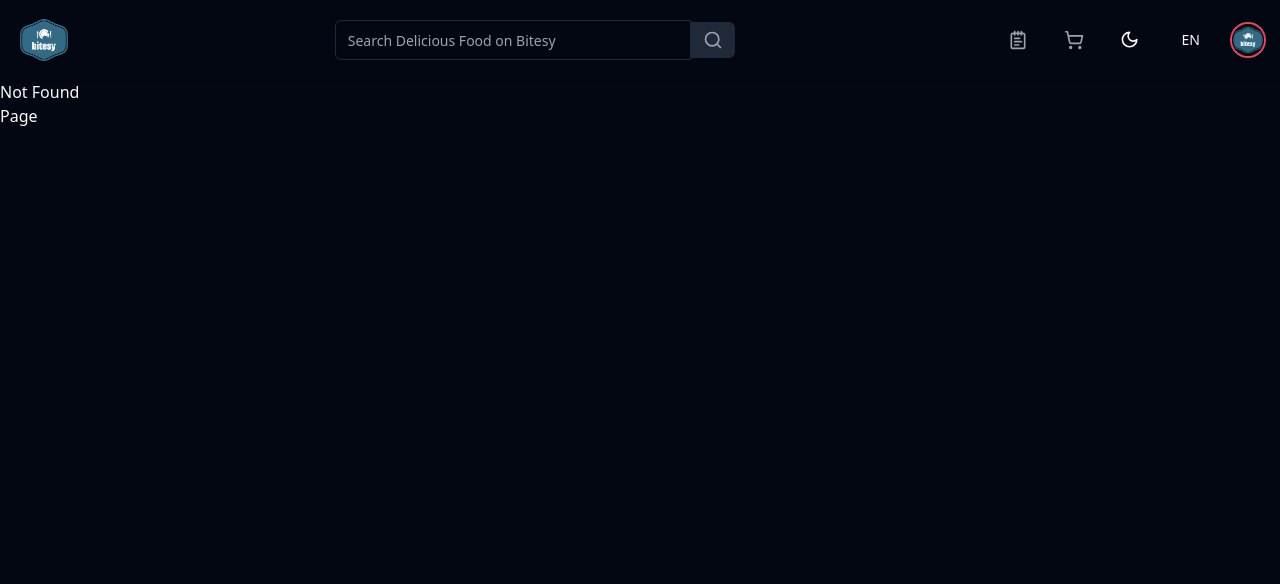
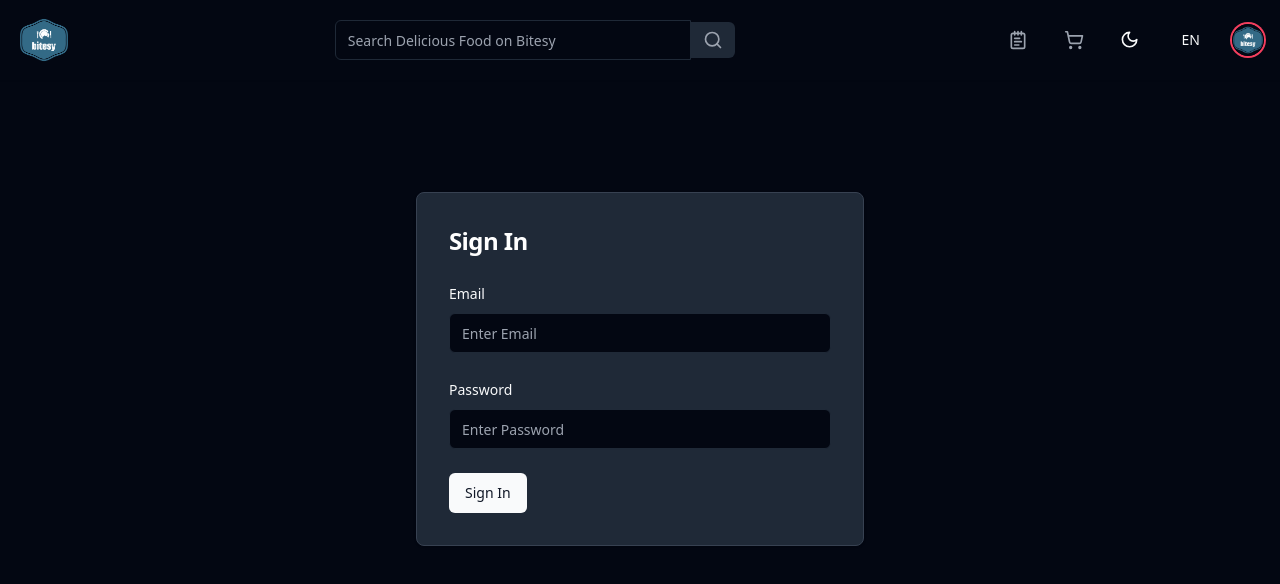
Before and after one commit to HanMyatThu/bitesy, a React (Vite) app in the folder client/: page /sign-in in a window 1280 px wide. Before the commit this address had no page. Shown: the top 584 px of the page. Built offline with nearby package versions, Linux system fonts and the light colour scheme.

Commit message:
create sign in page with form

```diff
--- a/client/package.json
+++ b/client/package.json
@@ -10,8 +10,10 @@
     "preview": "vite preview"
   },
   "dependencies": {
+    "@hookform/resolvers": "^3.9.0",
     "@radix-ui/react-avatar": "^1.1.0",
     "@radix-ui/react-dropdown-menu": "^2.1.1",
+    "@radix-ui/react-label": "^2.1.0",
     "@radix-ui/react-scroll-area": "^1.1.0",
     "@radix-ui/react-separator": "^1.1.0",
     "@radix-ui/react-slot": "^1.1.0",
@@ -31,10 +33,12 @@
     "query-string": "^9.1.0",
     "react": "^18.3.1",
     "react-dom": "^18.3.1",
+    "react-hook-form": "^7.53.0",
     "react-i18next": "^15.0.1",
     "tailwind-merge": "^2.5.2",
     "tailwindcss-animate": "^1.0.7",
-    "usehooks-ts": "^3.1.0"
+    "usehooks-ts": "^3.1.0",
+    "zod": "^3.23.8"
   },
   "devDependencies": {
     "@eslint/js": "^9.9.0",
--- /dev/null
+++ b/client/src/components/ui/form.tsx
@@ -0,0 +1,176 @@
+import * as React from "react"
+import * as LabelPrimitive from "@radix-ui/react-label"
+import { Slot } from "@radix-ui/react-slot"
+import {
+  Controller,
+  ControllerProps,
+  FieldPath,
+  FieldValues,
+  FormProvider,
+  useFormContext,
+} from "react-hook-form"
+
+import { cn } from "@/lib/utils"
+import { Label } from "@/components/ui/label"
+
+const Form = FormProvider
+
+type FormFieldContextValue<
+  TFieldValues extends FieldValues = FieldValues,
+  TName extends FieldPath<TFieldValues> = FieldPath<TFieldValues>
+> = {
+  name: TName
+}
+
+const FormFieldContext = React.createContext<FormFieldContextValue>(
+  {} as FormFieldContextValue
+)
+
+const FormField = <
+  TFieldValues extends FieldValues = FieldValues,
+  TName extends FieldPath<TFieldValues> = FieldPath<TFieldValues>
+>({
+  ...props
+}: ControllerProps<TFieldValues, TName>) => {
+  return (
+    <FormFieldContext.Provider value={{ name: props.name }}>
+      <Controller {...props} />
+    </FormFieldContext.Provider>
+  )
+}
+
+const useFormField = () => {
+  const fieldContext = React.useContext(FormFieldContext)
+  const itemContext = React.useContext(FormItemContext)
+  const { getFieldState, formState } = useFormContext()
+
+  const fieldState = getFieldState(fieldContext.name, formState)
+
+  if (!fieldContext) {
+    throw new Error("useFormField should be used within <FormField>")
+  }
+
+  const { id } = itemContext
+
+  return {
+    id,
+    name: fieldContext.name,
+    formItemId: `${id}-form-item`,
+    formDescriptionId: `${id}-form-item-description`,
+    formMessageId: `${id}-form-item-message`,
+    ...fieldState,
+  }
+}
+
+type FormItemContextValue = {
+  id: string
+}
+
+const FormItemContext = React.createContext<FormItemContextValue>(
+  {} as FormItemContextValue
+)
+
+const FormItem = React.forwardRef<
+  HTMLDivElement,
+  React.HTMLAttributes<HTMLDivElement>
+>(({ className, ...props }, ref) => {
+  const id = React.useId()
+
+  return (
+    <FormItemContext.Provider value={{ id }}>
+      <div ref={ref} className={cn("space-y-2", className)} {...props} />
+    </FormItemContext.Provider>
+  )
+})
+FormItem.displayName = "FormItem"
+
+const FormLabel = React.forwardRef<
+  React.ElementRef<typeof LabelPrimitive.Root>,
+  React.ComponentPropsWithoutRef<typeof LabelPrimitive.Root>
+>(({ className, ...props }, ref) => {
+  const { error, formItemId } = useFormField()
+
+  return (
+    <Label
+      ref={ref}
+      className={cn(error && "text-destructive", className)}
+      htmlFor={formItemId}
+      {...props}
+    />
+  )
+})
+FormLabel.displayName = "FormLabel"
+
+const FormControl = React.forwardRef<
+  React.ElementRef<typeof Slot>,
+  React.ComponentPropsWithoutRef<typeof Slot>
+>(({ ...props }, ref) => {
+  const { error, formItemId, formDescriptionId, formMessageId } = useFormField()
+
+  return (
+    <Slot
+      ref={ref}
+      id={formItemId}
+      aria-describedby={
+        !error
+          ? `${formDescriptionId}`
+          : `${formDescriptionId} ${formMessageId}`
+      }
+      aria-invalid={!!error}
+      {...props}
+    />
+  )
+})
+FormControl.displayName = "FormControl"
+
+const FormDescription = React.forwardRef<
+  HTMLParagraphElement,
+  React.HTMLAttributes<HTMLParagraphElement>
+>(({ className, ...props }, ref) => {
+  const { formDescriptionId } = useFormField()
+
+  return (
+    <p
+      ref={ref}
+      id={formDescriptionId}
+      className={cn("text-sm text-muted-foreground", className)}
+      {...props}
+    />
+  )
+})
+FormDescription.displayName = "FormDescription"
+
+const FormMessage = React.forwardRef<
+  HTMLParagraphElement,
+  React.HTMLAttributes<HTMLParagraphElement>
+>(({ className, children, ...props }, ref) => {
+  const { error, formMessageId } = useFormField()
+  const body = error ? String(error?.message) : children
+
+  if (!body) {
+    return null
+  }
+
+  return (
+    <p
+      ref={ref}
+      id={formMessageId}
+      className={cn("text-sm font-medium text-destructive", className)}
+      {...props}
+    >
+      {body}
+    </p>
+  )
+})
+FormMessage.displayName = "FormMessage"
+
+export {
+  useFormField,
+  Form,
+  FormItem,
+  FormLabel,
+  FormControl,
+  FormDescription,
+  FormMessage,
+  FormField,
+}
--- /dev/null
+++ b/client/src/components/ui/label.tsx
@@ -0,0 +1,24 @@
+import * as React from "react"
+import * as LabelPrimitive from "@radix-ui/react-label"
+import { cva, type VariantProps } from "class-variance-authority"
+
+import { cn } from "@/lib/utils"
+
+const labelVariants = cva(
+  "text-sm font-medium leading-none peer-disabled:cursor-not-allowed peer-disabled:opacity-70"
+)
+
+const Label = React.forwardRef<
+  React.ElementRef<typeof LabelPrimitive.Root>,
+  React.ComponentPropsWithoutRef<typeof LabelPrimitive.Root> &
+    VariantProps<typeof labelVariants>
+>(({ className, ...props }, ref) => (
+  <LabelPrimitive.Root
+    ref={ref}
+    className={cn(labelVariants(), className)}
+    {...props}
+  />
+))
+Label.displayName = LabelPrimitive.Root.displayName
+
+export { Label }
--- /dev/null
+++ b/client/src/pages/auth/sign-in/index.tsx
@@ -0,0 +1,103 @@
+import { z } from "zod";
+import { zodResolver } from "@hookform/resolvers/zod";
+import { useForm } from "react-hook-form";
+
+import { Button } from "@/components/ui/button";
+import {
+  Form,
+  FormControl,
+  FormField,
+  FormItem,
+  FormLabel,
+  FormMessage,
+} from "@/components/ui/form";
+import { Input } from "@/components/ui/input";
+
+const passwordRegex =
+  /^(?=.*[a-z])(?=.*[A-Z])(?=.*\d)(?=.*[@#$!%*?&])[A-Za-z\d@$!%#*?&]{8,}$/;
+
+export const SignIn = () => {
+  const formSchema = z.object({
+    email: z
+      .string()
+      .min(1, { message: "This field has to be filled." })
+      .email("Please enter a valid email"),
+    password: z
+      .string()
+      .min(8, "Password should have minimum 8 charactors.")
+      .refine(
+        (value) => passwordRegex.test(value ?? ""),
+        "Please enter a strong password",
+      ),
+  });
+
+  const form = useForm<z.infer<typeof formSchema>>({
+    resolver: zodResolver(formSchema),
+    defaultValues: {
+      email: "",
+    },
+  });
+
+  function onSubmit(values: z.infer<typeof formSchema>) {
+    // Do something with the form values.
+    // ✅ This will be type-safe and validated.
+    console.log(values);
+  }
+  return (
+    <div className="mx-auto mt-28 flex w-full flex-col items-center justify-center px-6 py-0 lg:py-0">
+      <div className="w-full rounded-lg bg-white shadow dark:border dark:border-gray-700 dark:bg-gray-800 sm:max-w-md md:mt-0 xl:p-0">
+        <div className="space-y-4 p-6 sm:p-8 md:space-y-6">
+          <h1 className="text-xl font-bold leading-tight tracking-tight text-gray-900 dark:text-white md:text-2xl">
+            Sign In
+          </h1>
+          <Form {...form}>
+            <form
+              onSubmit={form.handleSubmit(onSubmit)}
+              className="space-y-4 md:space-y-6"
+            >
+              <FormField
+                control={form.control}
+                name="email"
+                render={({ field }) => (
+                  <FormItem>
+                    <FormLabel>Email</FormLabel>
+                    <FormControl>
+                      <Input placeholder="Enter Email" {...field} />
+                    </FormControl>
+                    {form.formState.errors.email && (
+                      <FormMessage>
+                        {form.formState.errors.email.message}
+                      </FormMessage>
+                    )}
+                  </FormItem>
+                )}
+              />
+              <FormField
+                control={form.control}
+                name="password"
+                render={({ field }) => (
+                  <FormItem>
+                    <FormLabel>Password</FormLabel>
+                    <FormControl>
+                      <Input
+                        type="password"
+                        placeholder="Enter Password"
+                        {...field}
+                      />
+                    </FormControl>
+                    {form.formState.errors.password && (
+                      <FormMessage>
+                        {form.formState.errors.password.message}
+                      </FormMessage>
+                    )}
+                  </FormItem>
+                )}
+              />
+              <Button type="submit">Sign In</Button>
+            </form>
+          </Form>
+        </div>
+      </div>
+    </div>
+  );
+};
--- a/client/src/routes.ts
+++ b/client/src/routes.ts
@@ -6,9 +6,10 @@
 import { App } from "./App";
 
 import { HomePage } from "@/pages/home";
-import { NotFoundPage } from "./pages/notfound";
-import { OrderPage } from "./pages/orders";
-import { IUser } from "./interfaces/Iuser";
+import { NotFoundPage } from "@/pages/notfound";
+import { OrderPage } from "@/pages/orders";
+import { IUser } from "@/interfaces/Iuser";
+import { SignIn } from "@/pages/auth/sign-in";
 
 interface IRouterContext {
   user: IUser;
@@ -24,6 +25,12 @@
   component: HomePage,
 });
 
+export const signInRoute = createRoute({
+  getParentRoute: () => rootRoute,
+  path: "/sign-in",
+  component: SignIn,
+});
+
 export const orderRoute = createRoute({
   getParentRoute: () => rootRoute,
   path: "/orders",
@@ -36,7 +43,7 @@
   component: NotFoundPage,
 });
 
-const routeTree = rootRoute.addChildren([homeRoute, orderRoute]);
+const routeTree = rootRoute.addChildren([homeRoute, orderRoute, signInRoute]);
 
 export const router = createRouter({
   routeTree,
```
Also changed, not shown: 1 other file (tests, documents, lock files or other folders).
